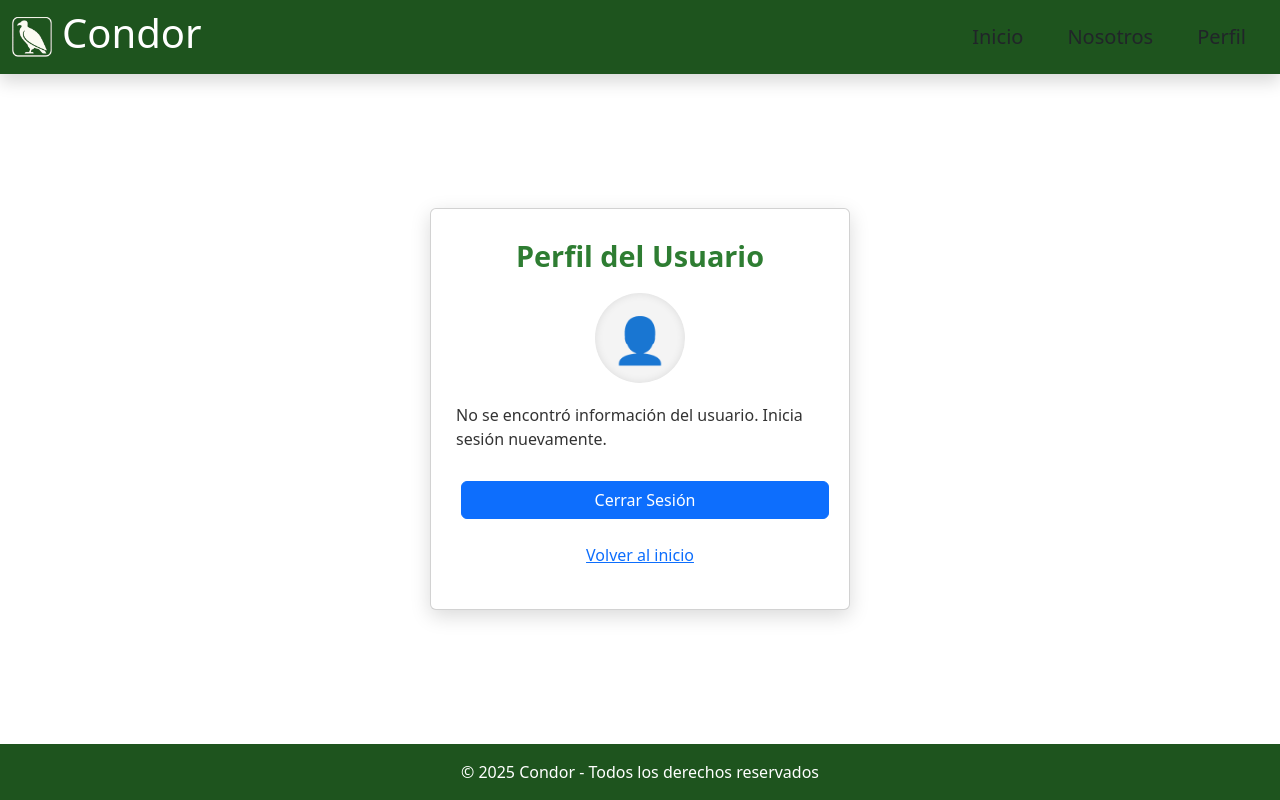
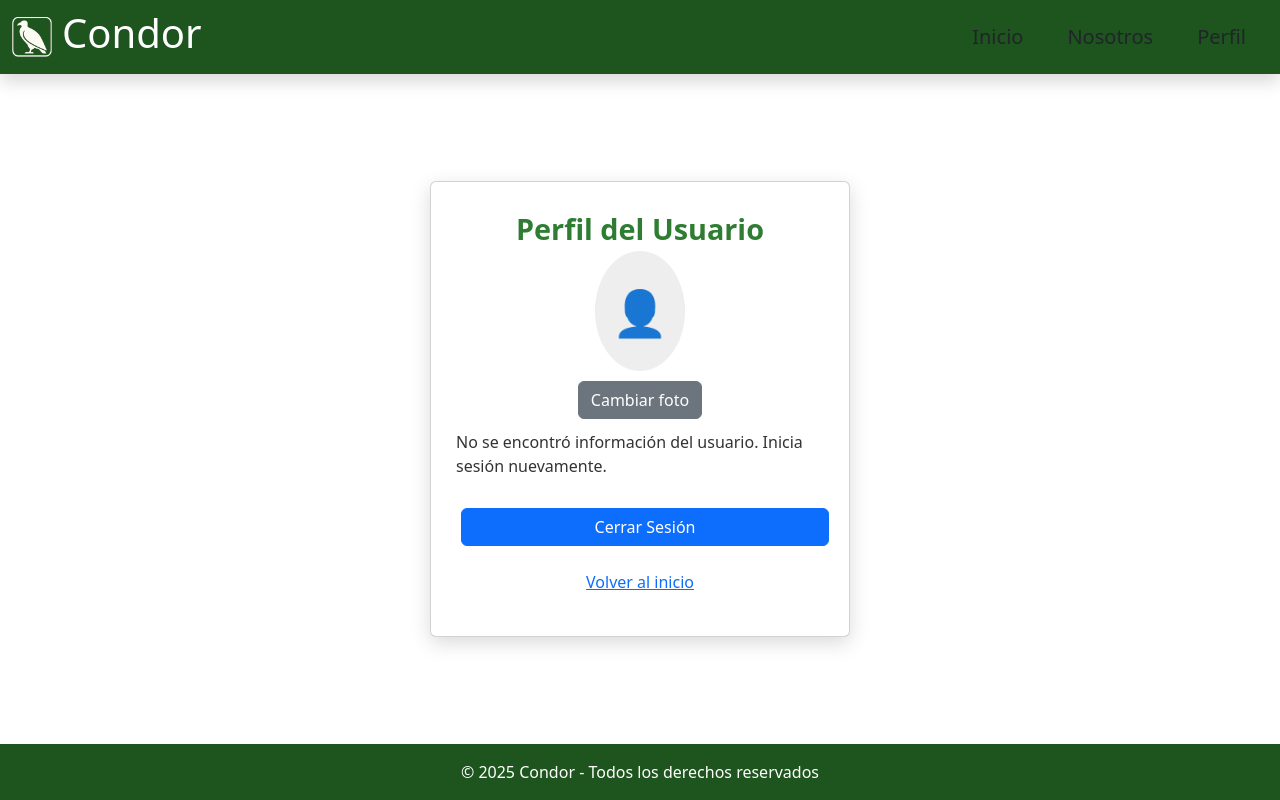
Before and after one commit to logicaltomy/Condor_React, a React (Vite) app: page /perfil in a window 1280 px wide. Built offline with nearby package versions, Linux system fonts and the light colour scheme.

Commit message:
1.8.0 - Posibilidad de tener foto guardada como usuario. Falta ajustar colores solamente

```diff
--- a/src/App.css
+++ b/src/App.css
@@ -367,7 +367,7 @@ form .btn {
 
 .perfil-boton {
   width: 100%;
-  background-color: #cf2626;
+  background-color: #d40000;
   border: none;
   transition: background-color 0.2s;
 }
--- a/src/Sesion.ts
+++ b/src/Sesion.ts
@@ -10,7 +10,7 @@ export const iniciarSesion = (email: string) => {
 export const cerrarSesion = () => {
   localStorage.removeItem("usuarioActual");
   localStorage.removeItem("sesionIniciada");
-  // Si más adelante guardas favoritos, tokens, etc. también los limpias aquí.
+  // Si más adelante se guardan favoritos, tokens, etc..
 };
 
 // Verifica si hay sesión activa
--- a/src/User.ts
+++ b/src/User.ts
@@ -1,7 +1,9 @@
+// 1.8.0 - Agregamos la propiedad opcional "foto"
 export interface User {
   username: string;
   email: string;
   password: string;
+  foto?: string; // Propiedad opcional para la foto de perfil
 }
 
 const usuariosGuardados = localStorage.getItem("usuarios");
@@ -14,6 +16,7 @@ export let usuarios: User[] = usuariosGuardados
       { username: "Tomas", email: "a@a.com", password: "a" },
     ];
 
+
 // Función para agregar un nuevo usuario y actualizar localStorage
 export const agregarUsuario = (nuevoUsuario: User) => {
   usuarios.push(nuevoUsuario);
@@ -21,6 +24,20 @@ export const agregarUsuario = (nuevoUsuario: User) => {
   localStorage.setItem("usuarios", JSON.stringify(usuarios));
 };
 
+// 1.8.0 - Soporte para foto de perfil y actualización parcial de usuario
+// de un usuario existente identificado por su email
+export const actualizarUsuario = (email: string, cambios: Partial<User>) => {
+  // Buscar el índice del usuario a actualizar
+  const indice = usuarios.findIndex((u) => u.email === email);
+  // Si se encuentra, actualizar sus datos
+  if (indice !== -1) {
+    usuarios[indice] = { ...usuarios[indice], ...cambios };
+    localStorage.setItem("usuarios", JSON.stringify(usuarios));
+  }
+  // recargar el array desde localStorage por seguridad
+  usuarios = JSON.parse(localStorage.getItem("usuarios") || "[]");
+};
+
 export const obtenerUsuarios = (): User[] => {
   const datos = localStorage.getItem("usuarios");
   return datos ? JSON.parse(datos) : usuarios; // si no hay nada, devuelve los por defecto
--- a/src/pages/Perfil.tsx
+++ b/src/pages/Perfil.tsx
@@ -1,16 +1,20 @@
 import React, { useEffect, useState } from "react";
 import { Link, useNavigate } from "react-router-dom"; // <- agrega useNavigate
 import "../App.css";
-import { obtenerUsuarios } from "../User";
-import { cerrarSesion } from "../Sesion"; // <- importa el helper para cerrar sesión
+import { obtenerUsuarios, actualizarUsuario, type User } from "../User"; // desde la 1.8.0 - importa el helper para actualizarUsuario
+
+import { cerrarSesion } from "../Sesion"; // <- importa el helper para cerrar sesión desde la 1.7.0
+
+
 
 const Perfil: React.FC = () => {
 const navigate = useNavigate(); // <- para redirigir sin recargar
 
+
   // se crea una variable reactiva para almacenar la informacion del usuario actual
     // usuarioActual es un objeto que contiene el username y el email, o null si no hay usuario
       // setUsuarioActual es la función para actualizar el estado de usuarioActual y React vuelve a renderizar el componente cuando cambia este estado
-const [usuarioActual, setUsuarioActual] = useState<{ username:string; email:string } | null>(null); // (null) indica que inicialmente no hay usuario cargado
+const [usuarioActual, setUsuarioActual] = useState<User | null>(null); // (null) indica que inicialmente no hay usuario cargado
 // cuando se encuentre dicho usuario, se reemplaza el null en cuestión por el objeto con su información
 
 
@@ -33,9 +37,22 @@ const [usuarioActual, setUsuarioActual] = useState<{ username:string; email:stri
   }, []);
 
   const handleCerrarSesion = () => {
-    // Si no usas helper: localStorage.removeItem("usuarioActual"); localStorage.removeItem("sesionIniciada");
     cerrarSesion();                 // limpia claves de sesión
     navigate("/login", { replace: true }); //  redirige y evita volver con “atrás”
+  };
+
+  // Maneja el cambio de foto de perfil
+  const handleFotoChange = (e: React.ChangeEvent<HTMLInputElement>) => {
+    const file = e.target.files?.[0];
+    if (!file || !usuarioActual) return;
+
+    const reader = new FileReader();
+    reader.onload = () => {
+      const dataUrl = reader.result as string;
+      actualizarUsuario(usuarioActual.email, { foto: dataUrl });
+      setUsuarioActual({ ...usuarioActual, foto: dataUrl }); // Actualiza vista en tiempo real
+    };
+    reader.readAsDataURL(file);
   };
 
 // En localStorage solo se guarda el correo del usuario que inició sesion mas recientemente. Fijarse en esto -> localStorage.setItem("usuarioActual", Correo);
@@ -45,13 +62,32 @@ const [usuarioActual, setUsuarioActual] = useState<{ username:string; email:stri
         <div className="perfil-body">
           <h2 className="perfil-titulo">Perfil del Usuario</h2>
 
-          <div className="perfil-avatar">👤</div>
+          <div className="perfil-avatar">
+            {usuarioActual?.foto ? (
+              <img
+                src={usuarioActual.foto}
+                alt="Foto de perfil"
+                style={{ width: 120, height: 120, borderRadius: "50%" }}
+              />
+            ) : (
+              <div style={{ width: 120, height: 120, borderRadius: "50%", background: "#eee", display: "grid", placeItems: "center" }}>👤</div>
+            )}
+          </div>
+
+          <div>
+
+            <label className="btn btn-secondary">
+              Cambiar foto
+              <input type="file" accept="image/*" onChange={handleFotoChange} style={{ display: "none" }} />
+            </label>
+          </div>
+
           <div className="perfil-info">
           {usuarioActual ? (
             <div className="perfil-info">
               <p><strong>Nombre:</strong> {usuarioActual.username}</p>
               <p><strong>Correo:</strong> {usuarioActual.email}</p>
-            </div>
+          </div>
           ) : (
             <p>No se encontró información del usuario. Inicia sesión nuevamente.</p>
           )}
```
